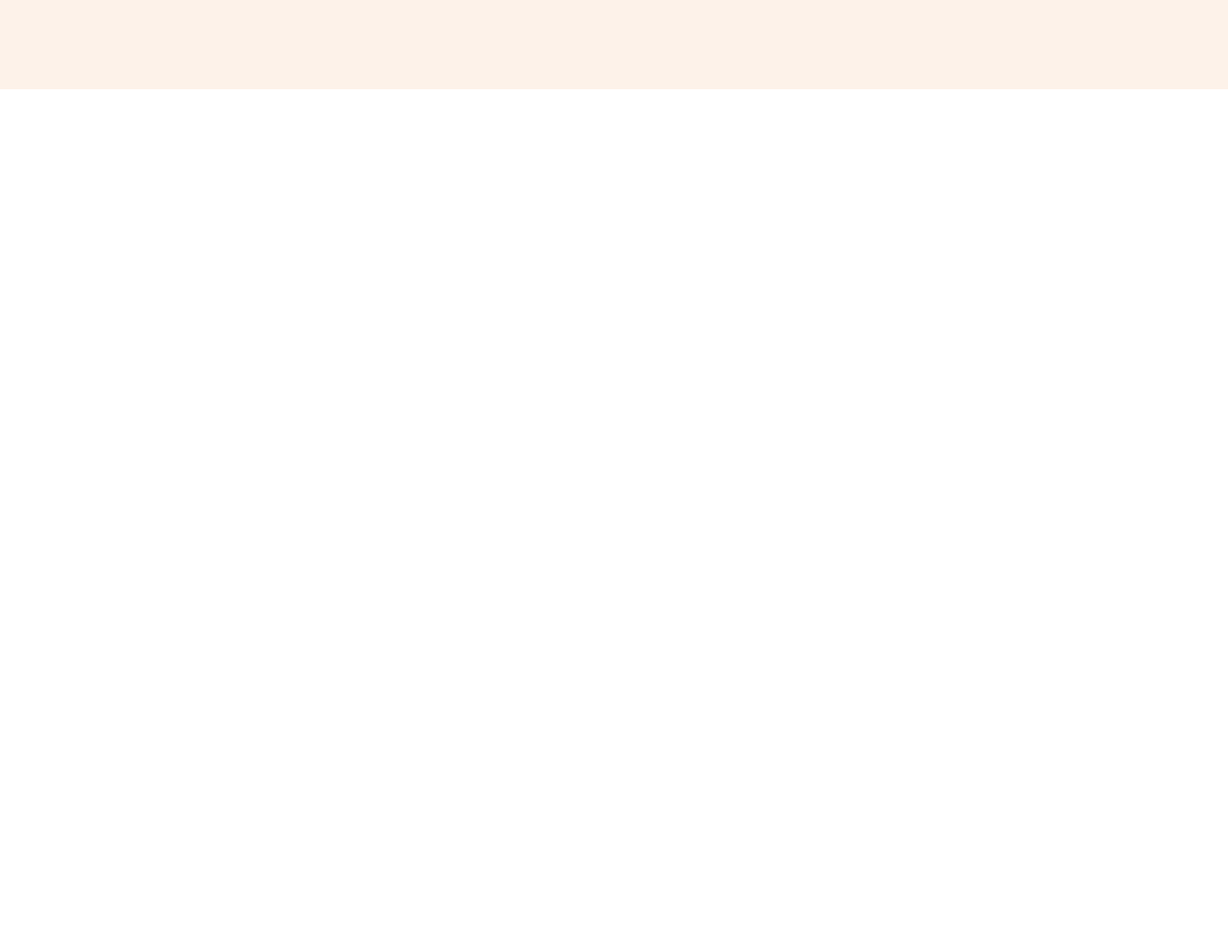
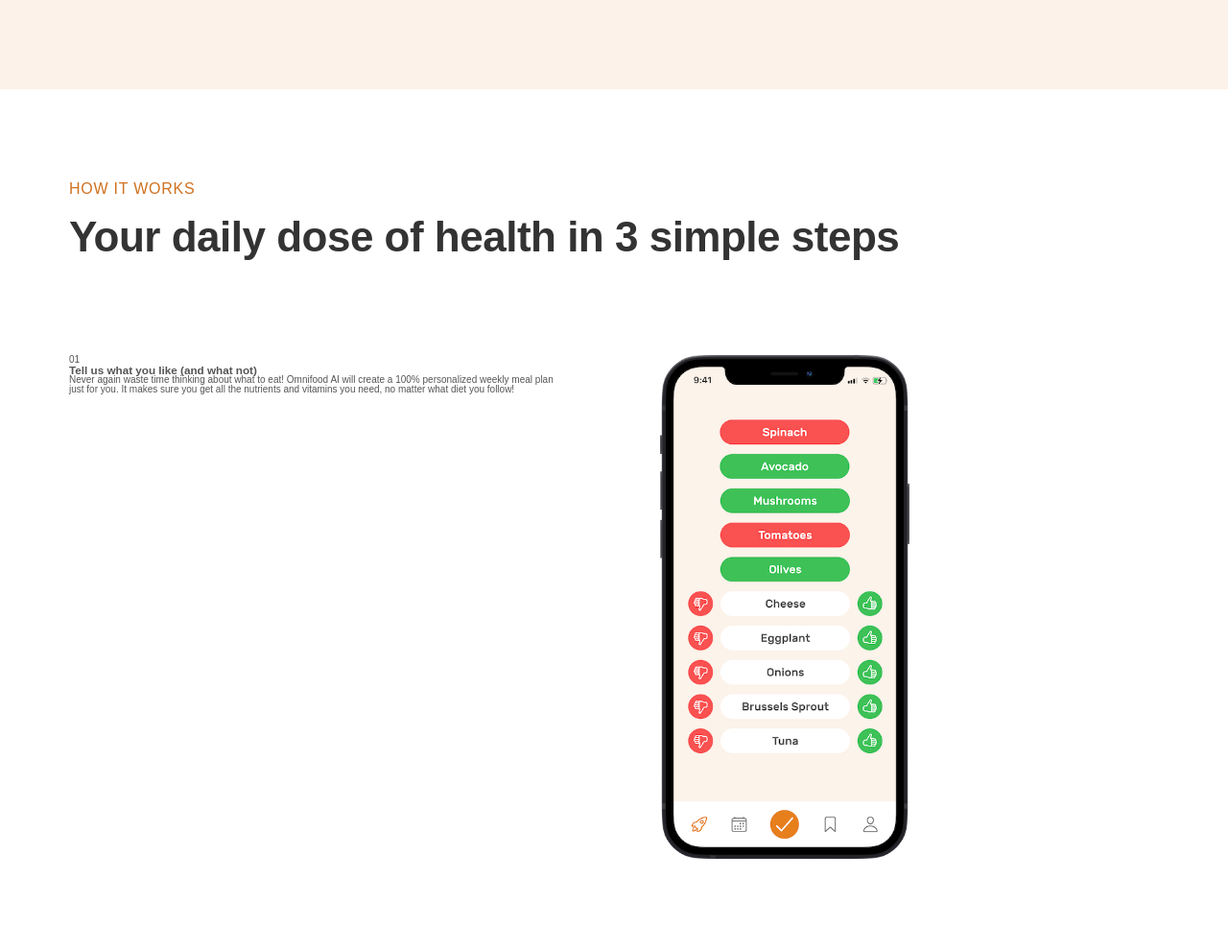
Before and after one commit to Abdallah-Alyousef/Omnifood, a plain HTML site: page index.html in a window 1280 px wide. Shown: the part 669-1659 px from the top of the page at 96% size. Before the commit the page ends 800 px from the top, so only its background shows below. Drawn offline with Linux system fonts and the light colour scheme.

Commit message:
Finished from library

```diff
--- a/css/style.css
+++ b/css/style.css
@@ -13,7 +13,11 @@ bold: 700
 - Line Height:
 Default: 1
 Small: 1.05
+1.2
 Paragraph-default: 1.6
+- Letter spacing:
+-0.5px
+0.75px
 
 
 --- 02 COLORS
@@ -57,15 +61,34 @@ body {
 /**************************************************/
 /* GENERAL REUSEABLE COMPONENTS */
 /**************************************************/
+
+.heading-primary,
+.heading-secondary {
+  font-weight: 700;
+  color: #333;
+  letter-spacing: -0.5px;
+}
+
 .heading-primary {
   font-size: 5.2rem;
-  font-weight: 700;
   line-height: 1.05;
-  color: #333;
-  letter-spacing: -0.5px;
   margin-bottom: 3.2rem;
 }
 
+.heading-secondary {
+  font-size: 4.4rem;
+  line-height: 1.2;
+  margin-bottom: 9.6rem;
+}
+.subheading {
+  display: block;
+  font-size: 1.6rem;
+  font-weight: 500;
+  color: #cf711f;
+  text-transform: uppercase;
+  margin-bottom: 1.6rem;
+  letter-spacing: 0.75px;
+}
 .btn:link,
 .btn:visited {
   display: inline-block;
@@ -103,6 +126,28 @@ btn--ouline:active {
 
 .margin-right-sm {
   margin-right: 1.6rem !important;
+}
+
+.container {
+  max-width: 120rem;
+  margin: 0 auto;
+  padding: 0 3.2rem;
+}
+
+.grid {
+  display: grid;
+  gap: 9.6rem;
+  grid-template-columns: repeat(2, 1fr); /* This is equivalent to 1fr 1fr*/
+}
+
+.grid--2-cols {
+  grid-template-columns: repeat(2, 1fr);
+}
+.grid--3-cols {
+  grid-template-columns: repeat(3, 1fr);
+}
+.grid--4-cols {
+  grid-template-columns: repeat(4, 1fr);
 }
 
 /**************************************************/
@@ -208,3 +253,15 @@ btn--ouline:active {
   color: #cf711f;
   font-weight: 700;
 }
+
+/**************************************************/
+/* How it works SECTION */
+/**************************************************/
+
+.section-how {
+  padding: 9.6rem 0;
+}
+
+.step-img {
+  width: 50%;
+}
--- a/index.html
+++ b/index.html
@@ -60,6 +60,72 @@
           </div>
         </div>
       </section>
+      <section class="section-how">
+        <div class="container">
+          <span class="subheading">How it works</span>
+          <h2 class="heading-secondary">
+            Your daily dose of health in 3 simple steps
+          </h2>
+        </div>
+        <div class="container grid grid--2-cols">
+          <!-- STEP 01 -->
+          <div class="step-text-box">
+            <p class="step-number">01</p>
+            <h3 class="heading-tertiary">
+              Tell us what you like (and what not)
+            </h3>
+            <p class="step-description">
+              Never again waste time thinking about what to eat! Omnifood AI
+              will create a 100% personalized weekly meal plan just for you. It
+              makes sure you get all the nutrients and vitamins you need, no
+              matter what diet you follow!
+            </p>
+          </div>
+          <div class="step-img-box">
+            <img
+              src="img/app/app-screen-1.png"
+              alt="Phone app prefrences"
+              class="step-img"
+            />
+          </div>
+          <!-- STEP 02 -->
+          <div class="step-img-box">
+            <img
+              src="img/app/app-screen-1.png"
+              alt="Phone app prefrences"
+              class="step-img"
+            />
+        </div>
+        <div class="step-text-box">
+          <p class="step-number">01</p>
+          <h3 class="heading-tertiary">
+            Tell us what you like (and what not)
+          </h3>
+          <p class="step-description">
+            Never again waste time thinking about what to eat! Omnifood AI
+            will create a 100% personalized weekly meal plan just for you. It
+            makes sure you get all the nutrients and vitamins you need, no
+            matter what diet you follow!
+          </p>
+        </div>
+        <!-- STEP 03 -->
+        <div class="step-text-box">
+          <p class="step-number">01</p>
+          <h3 class="heading-tertiary">
+            Receive meals at convenient time
+          </h3>
+          <p class="step-description">
+            Best chefs in town will cook your selected meal every day, and we will deliver it to your door whenever works best for you. You can change delivery schedule and address daily!
+          </p>
+        </div>
+        <div class="step-img-box">
+          <img
+            src="img/app/app-screen-1.png"
+            alt="Phone app prefrences"
+            class="step-img"
+          />
+        </div>
+      </section>
     </main>
   </body>
 </html>
```
